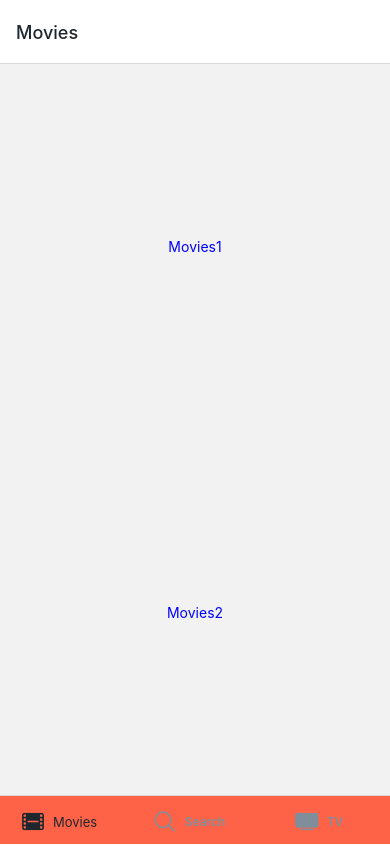
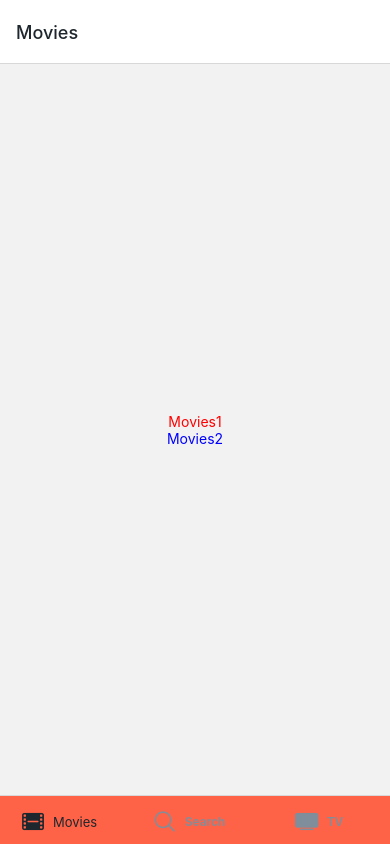
Before and after one commit to inyourcare/noovies, a React Native app: screen /Movies in a window 390 px wide. Built offline with nearby package versions, Linux system fonts and the light colour scheme.

Commit message:
styled-components basic

```diff
--- a/components/screens/Movies.js
+++ b/components/screens/Movies.js
@@ -1,34 +1,51 @@
 import React from "react";
-import { TouchableOpacity, Text, View, StyleSheet, Pressable } from "react-native"
+import {
+  TouchableOpacity,
+  Text,
+  View,
+  StyleSheet,
+  Pressable,
+} from "react-native";
+import styled from "styled-components/native";
+
+const Btn = styled.TouchableOpacity`
+  flex: 1;
+  justify-content: center;
+  align-items: center;
+`;
+const Title = styled.Text`
+  color: ${(props) => (props.selected ? "blue" : "red")};
+`;
 
 const Movies = ({ navigation: { navigate } }) => (
   // Tap Stack Native Navigation Integration
   <View style={{ flex: 1, justifyContent: "center", alignItems: "center" }}>
-        <TouchableOpacity
+    <Btn
     // onPress={() => navigate("Stack", { screen: "Three" })}
-            style={styles.btn}
     >
-            {/* <View style={{ flex: 1, justifyContent: "center", alignItems: "center" }}> */}
-            <Text style={styles.text}>Movies1</Text>
-            {/* </View> */}
-        </TouchableOpacity>
-        <Pressable
-            // onPress={() => navigate("Stack", { screen: "Three" })}
-            style={({ pressed }) => [{ backgroundColor: pressed ? 'rgb(210, 230, 255)' : null }, styles.btn]}
+      <Title selected={false}>Movies1</Title>
+      <Title selected={true}>Movies2</Title>
+    </Btn>
+    {/* <Pressable
+      onPress={() => navigate("Stack", { screen: "Three" })}
+      style={({ pressed }) => [
+        { backgroundColor: pressed ? "rgb(210, 230, 255)" : null },
+        styles.btn,
+      ]}
     >
-            {/* <View style={{ flex: 1, justifyContent: "center", alignItems: "center" }}> */}
-            <Text style={styles.text}>Movies2</Text>
-            {/* </View> */}
-        </Pressable>
+      <Text style={styles.text}>Movies</Text>
+    </Pressable> */}
   </View>
-)
+);
 
 const styles = StyleSheet.create({
   btn: {
-        flex: 1, justifyContent: "center", alignItems: "center"
+    flex: 1,
+    justifyContent: "center",
+    alignItems: "center",
   },
   text: {
-        color: "blue"
-    }
-})
-export default Movies
+    color: "blue",
+  },
+});
+export default Movies;
--- a/package.json
+++ b/package.json
@@ -25,7 +25,8 @@
     "react-native-safe-area-context": "^4.10.1",
     "react-native-screens": "^3.31.1",
     "react-native-splash-screen": "^3.3.0",
-    "react-navigation-stack": "^2.10.4"
+    "react-navigation-stack": "^2.10.4",
+    "styled-components": "^6.1.11"
   },
   "devDependencies": {
     "@babel/core": "^7.20.0"
```
Also changed, not shown: 1 other file (tests, documents, lock files or other folders). Lines whose indentation alone changed are shown as unchanged.
